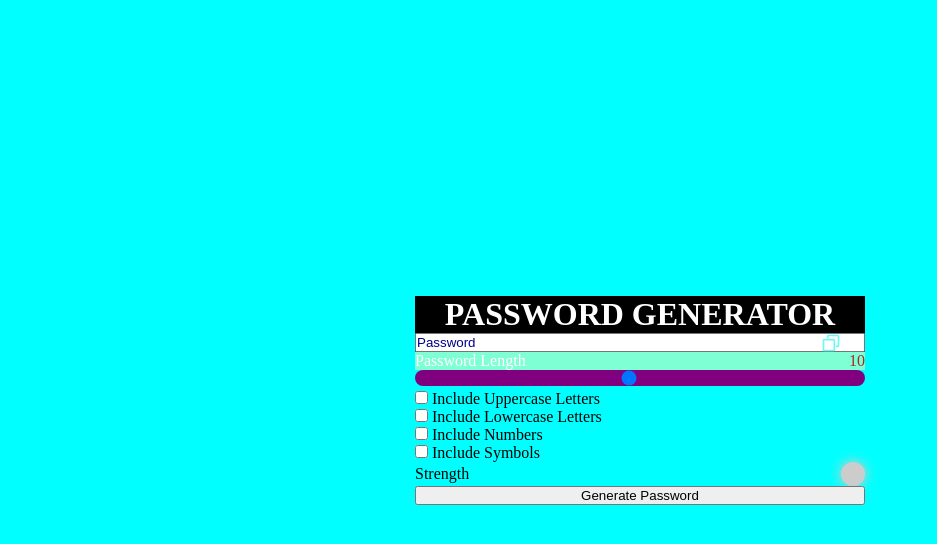
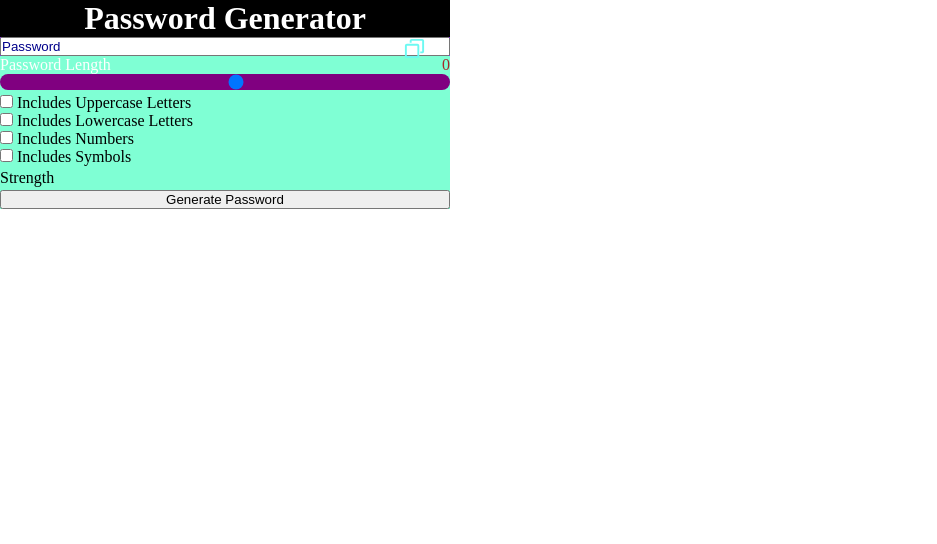
Before and after one commit to lokeshloki3/Password-Generator, a plain HTML site: page index.html in a window 1280 px wide. Shown: the whole page, without its empty margins (0-937 px from the left). Drawn offline with Linux system fonts and the light colour scheme.

Commit message:
Update index.html

```diff
--- a/index.html
+++ b/index.html
@@ -2,66 +2,85 @@
 <html lang="en">
 <head>
     <meta charset="UTF-8">
+    <meta http-equiv="X-UA-Compatible" content="IE=edge">
     <meta name="viewport" content="width=device-width, initial-scale=1.0">
-    <title>JS</title>
-	<link rel="icon" href="assets/favicon.ico">
+    <title>Password Generator</title>
+    <link rel="preconnect" href="https://fonts.googleapis.com" />
+    <link rel="preconnect" href="https://fonts.gstatic.com" crossorigin />
+    <link
+      href="https://fonts.googleapis.com/css2?family=League+Spartan:wght@100;200;300;400;600&display=swap"
+      rel="stylesheet"
+    />
     <link rel="stylesheet" href="jsprocss.css">
 </head>
 <body>
-    <div class="wrapper">
+
     <div class="container">
-            <h1>PASSWORD GENERATOR</h1>
 
-            <!-- display password -->
+        <!-- display container -->
+        <h1>Password Generator</h1>
+
         <div class="display-container">
+
             <input readonly placeholder="Password" class="display" data-passwordDisplay>
+
+            <!-- <button class="fa-regular fa-copy" data-copy>
+            <span class="tooltip" data-copyMsg></span>
+            </button> -->
             <button class="copyBtn" data-copy>
-                    <span class="tooltip" data-copyMsg>
+                <span class="tooltip" data-copyMsg></span>
+                <img src="./assets/copy.svg" alt="copy" width="23" height="23">
+            </button>
 
-                    </span>
-                    <img src="assets/copy.svg" alt="" width="20" height="20">
-                </button>
         </div>
 
-            <!-- password len section -->
+        <!-- input container -->
         <div class="input-container">
+
+            <!-- password length section -->
             <div class="length-container">
                 <p>Password Length</p>
-                    <p data-lengthNumber>0</p>
-                </div>
+                <p password-lengthNumber>0</p>
             </div>
 
-            <!-- slider -custom attribute for js-->
-            <input type="range" min="1" max="20" class="slider" step="1" data-lenSlider>
+            <!-- slider section -->
+            <input type="range" min="1" max="20" class="slider" step="1" data-sliderLength>
 
-            <!-- checkboxes -->
-             <div>
+            <!-- check boxes -->
+            <div class="check">
                 <input type="checkbox" id="uppercase">
-                <label for="uppercase">Include Uppercase Letters</label>
-             </div>
-             <div>
-                <input type="checkbox" id="lowercase">
-                <label for="lowercase">Include Lowercase Letters</label>
-             </div>
-             <div>
-                <input type="checkbox" id="numbers">
-                <label for="numbers">Include Numbers</label>
-             </div>
-             <div>
-                <input type="checkbox" id="symbols">
-                <label for="symbols">Include Symbols</label>
+                <label for="uppercase">Includes Uppercase Letters</label>
             </div>
 
-             <!-- strength section -->
+            <div class="check">
+                <input type="checkbox" id="lowercase">
+                <label for="lowercase">Includes Lowercase Letters</label>
+            </div>
+
+            <div class="check">
+                <input type="checkbox" id="numbers">
+                <label for="numbers">Includes Numbers</label>
+            </div>
+
+            <div class="check">
+                <input type="checkbox" id="symbols">
+                <label for="symbols">Includes Symbols</label>
+            </div>
+
+            <!-- Strength Section -->
             <div class="strength-container">
                 <p>Strength</p>
-                <div class="indicator" data-indicator> </div>
+                <div class="indicator" data-indicator></div>
             </div>
 
-              <!-- generate password -->
+            <!-- Generate Password Section -->
             <button class="generateButton">Generate Password</button>
+
         </div>
+
     </div>
+
+    <script src="https://kit.fontawesome.com/4c3f5b747e.js" crossorigin="anonymous"></script>
     <script src="jspro.js"></script>
 </body>
 </html>
```
Lines whose indentation alone changed are shown as unchanged.
